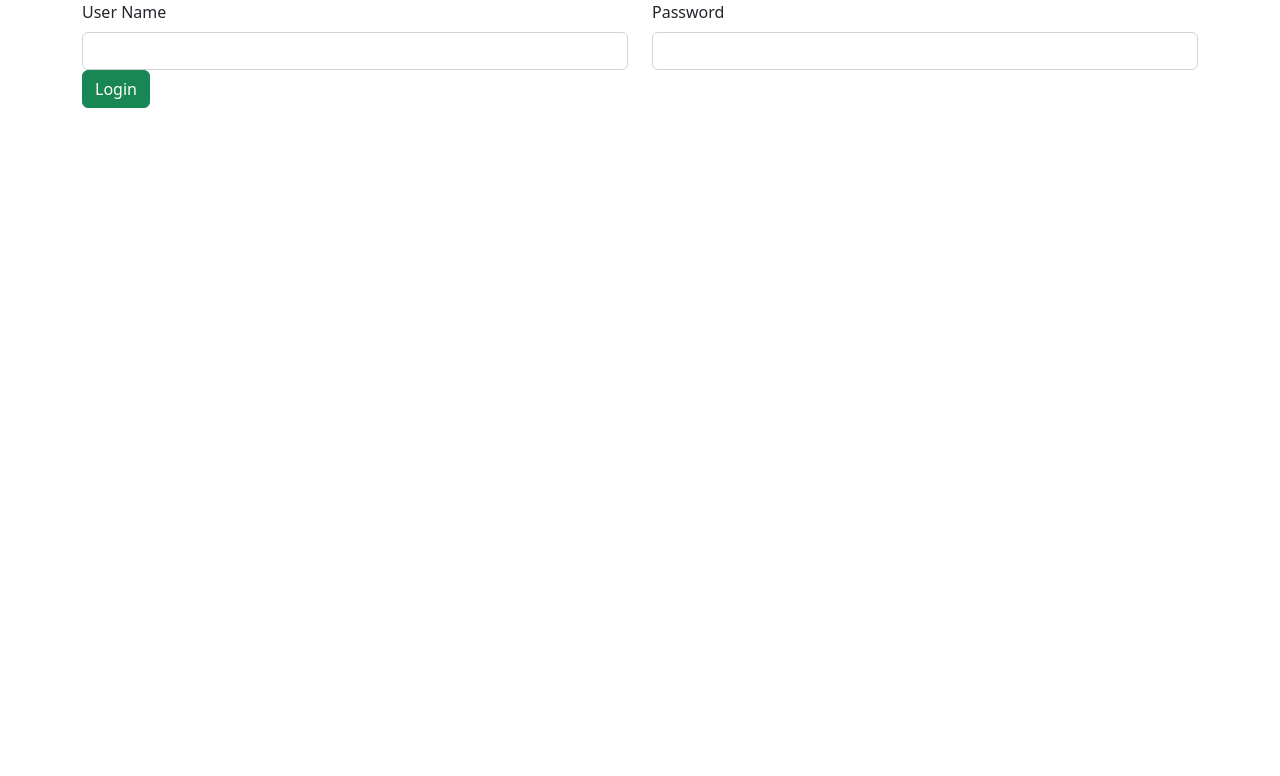
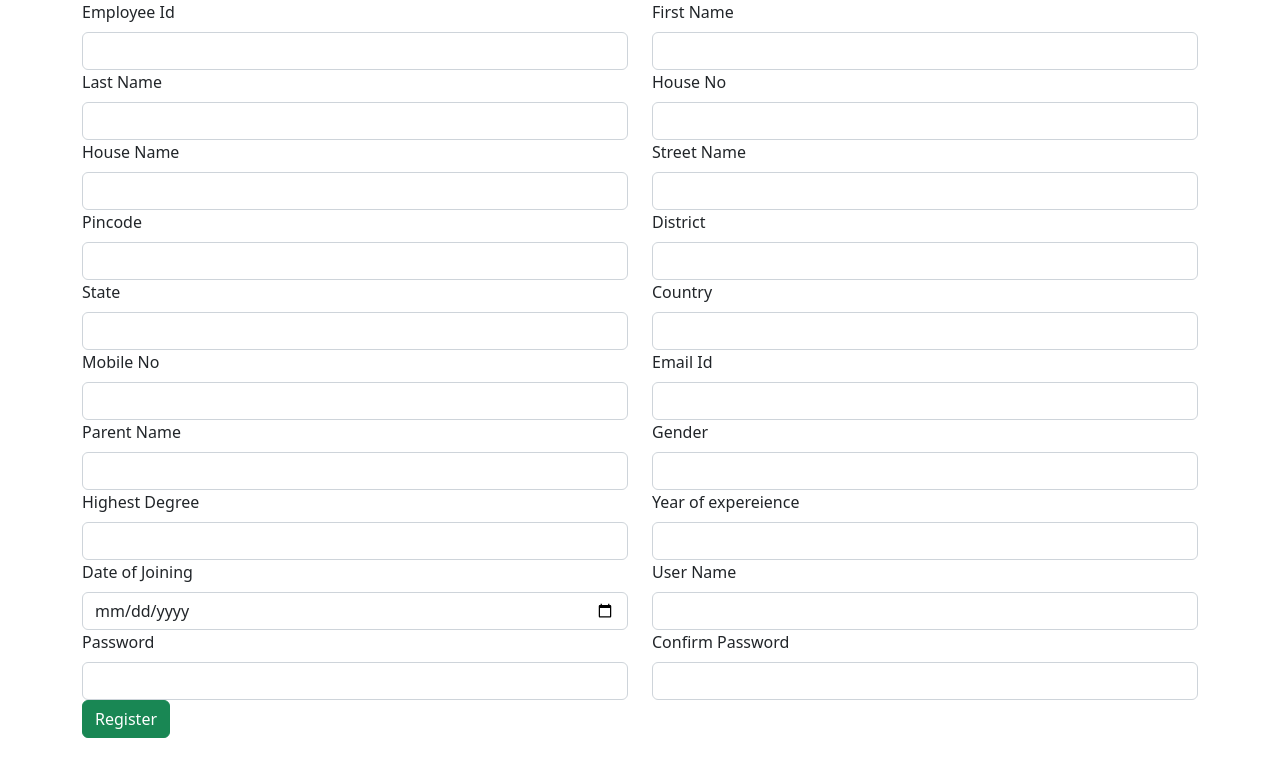
Before and after one commit to AbrahamJerinJohn1998/nestDigitalApp, an Angular app: page / in a window 1280 px wide. Shown: the top 776 px of the page. Built offline with nearby package versions, Linux system fonts and the light colour scheme.

Commit message:
employee reg

```diff
--- a/src/app/app.component.html
+++ b/src/app/app.component.html
@@ -1,2 +1,2 @@
-<app-employee-login></app-employee-login>
+<app-employee-reg></app-employee-reg>
 <router-outlet></router-outlet>
--- a/src/app/app.module.ts
+++ b/src/app/app.module.ts
@@ -9,6 +9,7 @@ import { RouterModule, Routes } from '@angular/router';
 import { FormsModule } from '@angular/forms';
 import { HttpClientModule } from '@angular/common/http';
 import { EmployeeLoginComponent } from './employee-login/employee-login.component';
+import { EmployeeRegComponent } from './employee-reg/employee-reg.component';
 const myRoute:Routes=[
 
 ]
@@ -17,7 +18,8 @@ const myRoute:Routes=[
     AppComponent,
     HomePageComponent,
     AdminLoginComponent,
-    EmployeeLoginComponent
+    EmployeeLoginComponent,
+    EmployeeRegComponent
   ],
   imports: [
     BrowserModule,
--- /dev/null
+++ b/src/app/employee-reg/employee-reg.component.html
@@ -0,0 +1,91 @@
+<div class="container">
+    <div class="row">
+        <div class="col col-12 col-sm-12 col-md-12 col-lg-12 col-xl-12 col-xxl-12">
+            <div class="row">
+                <div class="col col-12 col-sm-6 col-md-6 col-lg-6 col-xl-6 col-xxl-6">
+                    <label for="" class="form-label">Employee Id</label>
+                    <input type="text" class="form-control">
+                </div>
+                <div class="col col-12 col-sm-6 col-md-6 col-lg-6 col-xl-6 col-xxl-6">
+                    <label for="" class="form-label">First Name</label>
+                    <input type="text" class="form-control">
+                </div>
+                <div class="col col-12 col-sm-6 col-md-6 col-lg-6 col-xl-6 col-xxl-6">
+                    <label for="" class="form-label">Last Name</label>
+                    <input type="text" class="form-control">
+                </div>
+                <div class="col col-12 col-sm-6 col-md-6 col-lg-6 col-xl-6 col-xxl-6">
+                    <label for="" class="form-label">House No</label>
+                    <input type="text" class="form-control">
+                </div>
+                <div class="col col-12 col-sm-6 col-md-6 col-lg-6 col-xl-6 col-xxl-6">
+                    <label for="" class="form-label">House Name</label>
+                    <input type="text" class="form-control">
+                </div>
+                <div class="col col-12 col-sm-6 col-md-6 col-lg-6 col-xl-6 col-xxl-6">
+                    <label for="" class="form-label">Street Name</label>
+                    <input type="text" class="form-control">
+                </div>
+                <div class="col col-12 col-sm-6 col-md-6 col-lg-6 col-xl-6 col-xxl-6">
+                    <label for="" class="form-label">Pincode</label>
+                    <input type="text" class="form-control">
+                </div>
+                <div class="col col-12 col-sm-6 col-md-6 col-lg-6 col-xl-6 col-xxl-6">
+                    <label for="" class="form-label">District</label>
+                    <input type="text" class="form-control">
+                </div>
+                <div class="col col-12 col-sm-6 col-md-6 col-lg-6 col-xl-6 col-xxl-6">
+                    <label for="" class="form-label">State</label>
+                    <input type="text" class="form-control">
+                </div>
+                <div class="col col-12 col-sm-6 col-md-6 col-lg-6 col-xl-6 col-xxl-6">
+                    <label for="" class="form-label">Country</label>
+                    <input type="text" class="form-control">
+                </div>
+                <div class="col col-12 col-sm-6 col-md-6 col-lg-6 col-xl-6 col-xxl-6">
+                    <label for="" class="form-label">Mobile No</label>
+                    <input type="text" class="form-control">
+                </div>
+                <div class="col col-12 col-sm-6 col-md-6 col-lg-6 col-xl-6 col-xxl-6">
+                    <label for="" class="form-label">Email Id</label>
+                    <input type="email" name="" id="" class="form-control">
+                </div>
+                <div class="col col-12 col-sm-6 col-md-6 col-lg-6 col-xl-6 col-xxl-6">
+                    <label for="" class="form-label">Parent Name</label>
+                    <input type="text" class="form-control">
+                </div>
+                <div class="col col-12 col-sm-6 col-md-6 col-lg-6 col-xl-6 col-xxl-6">
+                    <label for="" class="form-label">Gender</label>
+                    <input type="text" class="form-control">
+                </div>
+                <div class="col col-12 col-sm-6 col-md-6 col-lg-6 col-xl-6 col-xxl-6">
+                    <label for="" class="form-label">Highest Degree</label>
+                    <input type="text" class="form-control">
+                </div>
+                <div class="col col-12 col-sm-6 col-md-6 col-lg-6 col-xl-6 col-xxl-6">
+                    <label for="" class="form-label">Year of expereience</label>
+                    <input type="text" class="form-control">
+                </div>
+                <div class="col col-12 col-sm-6 col-md-6 col-lg-6 col-xl-6 col-xxl-6">
+                    <label for="" class="form-label">Date of Joining </label>
+                    <input type="date" name="" id="" class="form-control">
+                </div>
+                <div class="col col-12 col-sm-6 col-md-6 col-lg-6 col-xl-6 col-xxl-6">
+                    <label for="" class="form-label">User Name</label>
+                    <input type="text" class="form-control">
+                </div>
+                <div class="col col-12 col-sm-6 col-md-6 col-lg-6 col-xl-6 col-xxl-6">
+                    <label for="" class="form-label">Password</label>
+                    <input type="password" name="" id="" class="form-control">
+                </div>
+                <div class="col col-12 col-sm-6 col-md-6 col-lg-6 col-xl-6 col-xxl-6">
+                    <label for="" class="form-label">Confirm Password</label>
+                    <input type="password" name="" id="" class="form-control">
+                </div>
+                <div class="col col-12 col-sm-6 col-md-6 col-lg-6 col-xl-6 col-xxl-6">
+                    <button class="btn btn-success">Register</button>
+                </div>
+            </div>
+        </div>
+    </div>
+</div>
```
Also changed, not shown: src/app/employee-reg/employee-reg.component.ts (added, +10 -0 lines), src/app/employee-reg/employee-reg.component.css (added).
